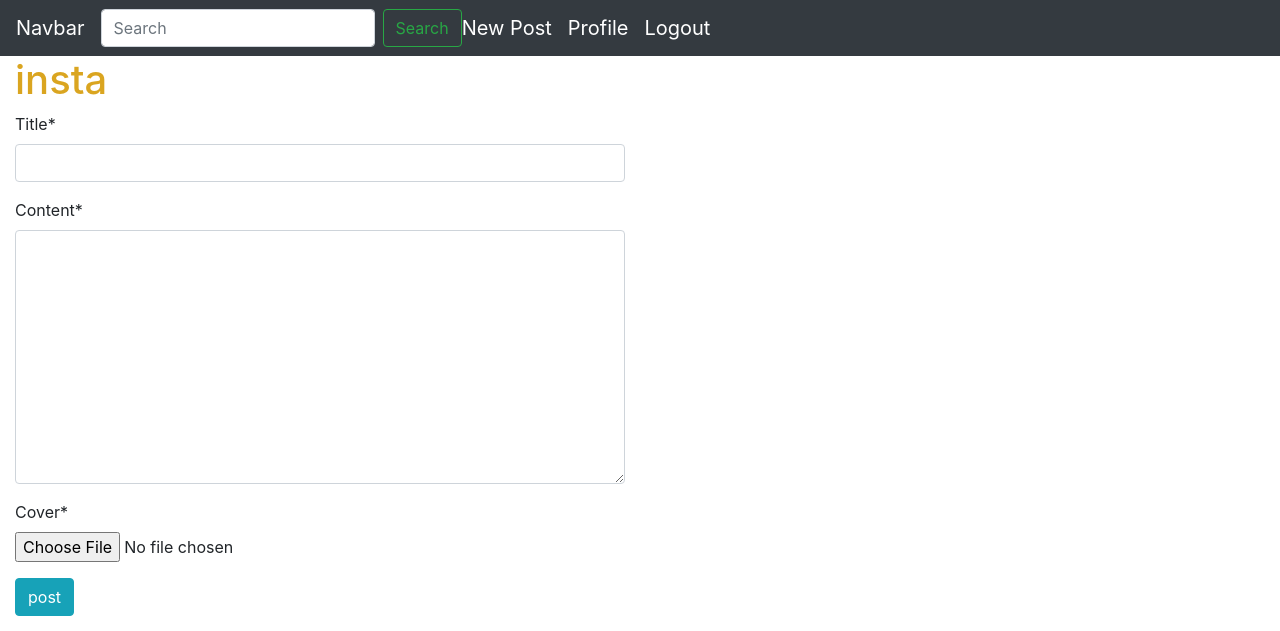
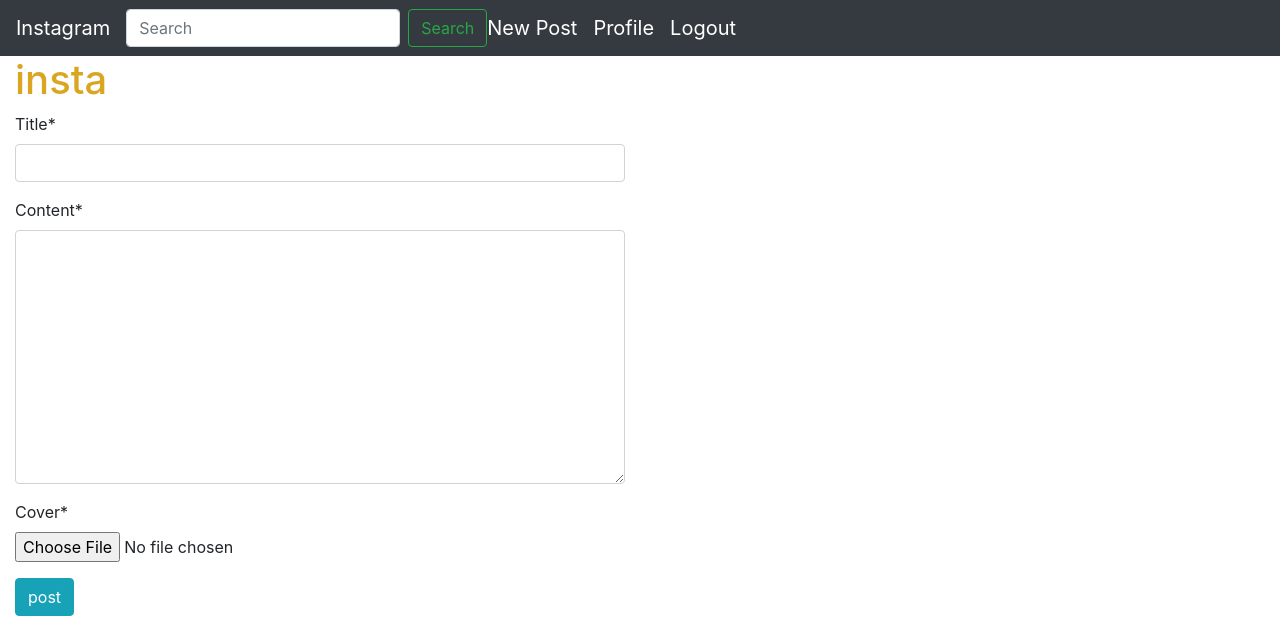
Before and after one commit to JamesOdera/new-insta-clone, a Django app: page /post/new/ in a window 1280 px wide. Shown: the top 631 px of the page. Run offline with Django 3.2, Linux system fonts and the light colour scheme; the visitor is signed in with stand-in values (Sample User, id 1); some libraries are stand-ins or nearby versions.

Commit message:
update navbar

```diff
--- a/clone/templates/navbar.html
+++ b/clone/templates/navbar.html
@@ -1,5 +1,5 @@
 <nav class="navbar navbar-expand-lg navbar-dark bg-dark">
-    <a class="navbar-brand" href="#">Navbar</a>
+    <a class="navbar-brand" href="/">Instagram</a>
     <button class="navbar-toggler" type="button" data-toggle="collapse" data-target="#navbarSupportedContent" aria-controls="navbarSupportedContent" aria-expanded="false" aria-label="Toggle navigation">
       <span class="navbar-toggler-icon"></span>
     </button>
```
